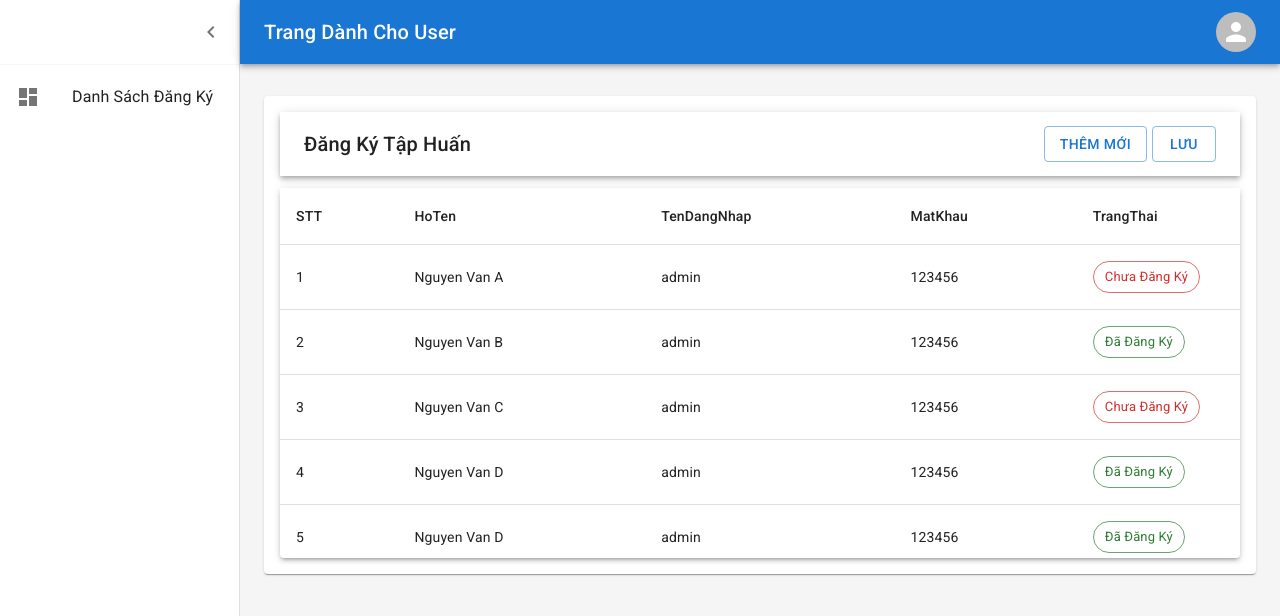
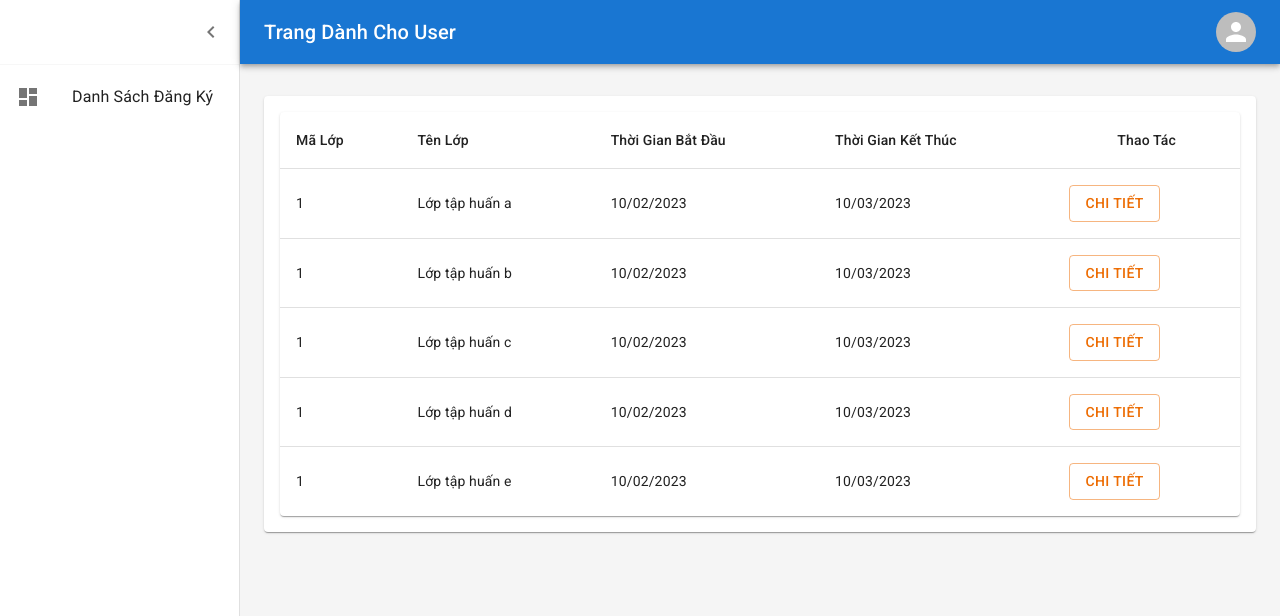
Before and after one commit to thongnguyen28101994/DangKyLopHocStem, a React (Create React App) app: page /login in a window 1280 px wide. Both pictures are taken after typing "Sample", "Sample123" into the empty fields and a click on the button "SIGN IN". Shown: the top 616 px of the page. Built offline with nearby package versions, Linux system fonts and the light colour scheme.

Commit message:
update code

```diff
--- a/src/features/NavigationMenuScreen/UserMenuScreen/index.js
+++ b/src/features/NavigationMenuScreen/UserMenuScreen/index.js
@@ -19,6 +19,7 @@ import { Route, useRouteMatch, Switch as SwitchRouter } from "react-router-dom";
 import RegisterForm from "../../dangky";
 import LoginAppBar from "../../../component/MaterialDesign/LoginAppBar";
 import ClassesScreen from "../../ClassesScreen";
+import ClassListTable from "../../dangky/component/ClassListTable";
 const mdTheme = createTheme();
 
 export default function UserMenuScreen() {
@@ -80,6 +81,9 @@ export default function UserMenuScreen() {
                   }}
                 >
                   <SwitchRouter>
+                    <Route path={`${root.path}/loptaphuan`}>
+                      <ClassListTable />
+                    </Route>
                     <Route path={`${root.path}/dangky`}>
                       <RegisterForm />
                     </Route>
--- a/src/features/NavigationMenuScreen/UserMenuScreen/listMenuItem.js
+++ b/src/features/NavigationMenuScreen/UserMenuScreen/listMenuItem.js
@@ -19,7 +19,7 @@ export const MainListItems = () => {
         icon={<DashboardIcon />}
       ></ListItemLink> */}
       <ListItemLink
-        to={`${root.url}/dangky`}
+        to={`${root.url}/loptaphuan`}
         primary={"Danh Sách Đăng Ký"}
         icon={<DashboardIcon />}
       ></ListItemLink>
--- /dev/null
+++ b/src/features/dangky/component/ClassListTable.js
@@ -0,0 +1,69 @@
+import * as React from "react";
+import Table from "@mui/material/Table";
+import TableBody from "@mui/material/TableBody";
+import TableCell from "@mui/material/TableCell";
+import TableContainer from "@mui/material/TableContainer";
+import TableHead from "@mui/material/TableHead";
+import TableRow from "@mui/material/TableRow";
+import Paper from "@mui/material/Paper";
+import { Button } from "@mui/material";
+import { useHistory, useRouteMatch } from "react-router-dom";
+
+function createData(name, calories, fat, carbs, protein) {
+  return { name, calories, fat, carbs, protein };
+}
+
+const rows = [
+  createData(1, "Lớp tập huấn a", "10/02/2023", "10/03/2023"),
+  createData(1, "Lớp tập huấn b", "10/02/2023", "10/03/2023"),
+  createData(1, "Lớp tập huấn c", "10/02/2023", "10/03/2023"),
+  createData(1, "Lớp tập huấn d", "10/02/2023", "10/03/2023"),
+  createData(1, "Lớp tập huấn e", "10/02/2023", "10/03/2023"),
+];
+
+export default function ClassListTable({ handleOpenModalClassDetail }) {
+  const history = useHistory();
+  const root = useRouteMatch();
+  return (
+    <TableContainer component={Paper}>
+      <Table sx={{ minWidth: 650 }} aria-label="simple table">
+        <TableHead>
+          <TableRow>
+            <TableCell>Mã Lớp</TableCell>
+            <TableCell align="left">Tên Lớp</TableCell>
+            <TableCell align="left">Thời Gian Bắt Đầu</TableCell>
+            <TableCell align="left">Thời Gian Kết Thúc</TableCell>
+            <TableCell align="center">Thao Tác</TableCell>
+          </TableRow>
+        </TableHead>
+        <TableBody>
+          {rows.map((row) => (
+            <TableRow
+              key={row.name}
+              sx={{ "&:last-child td, &:last-child th": { border: 0 } }}
+            >
+              <TableCell component="th" scope="row">
+                {row.name}
+              </TableCell>
+              <TableCell align="left">{row.calories}</TableCell>
+              <TableCell align="left">{row.fat}</TableCell>
+              <TableCell align="left">{row.carbs}</TableCell>
+              <TableCell align="left">
+                <Button
+                  variant="outlined"
+                  size="medium"
+                  color="warning"
+                  onClick={() => {
+                    history.push(`${root.url}/dangky`);
+                  }}
+                >
+                  Chi Tiết
+                </Button>{" "}
+              </TableCell>
+            </TableRow>
+          ))}
+        </TableBody>
+      </Table>
+    </TableContainer>
+  );
+}
--- a/src/features/dangky/index.js
+++ b/src/features/dangky/index.js
@@ -1,5 +1,6 @@
 import React, { useState } from "react";
 import { useForm, Controller } from "react-hook-form";
+import ClassListTable from "./component/ClassListTable";
 import Participant from "./component/Participant";
 export default function RegisterForm() {
   const {
@@ -17,7 +18,8 @@ export default function RegisterForm() {
 
   return (
     <>
-      <Participant></Participant>
+      <ClassListTable />
+      {/* <Participant></Participant> */}
     </>
   );
 }
```
